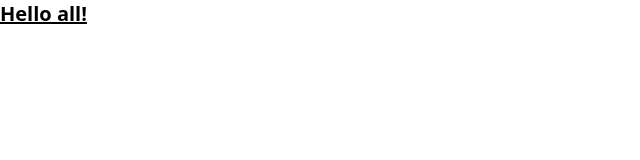
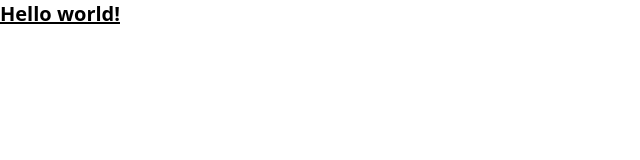
Before and after one commit to Jo-shua09/Real-estate-website, a React (Vite) app: page / in a window 1280 px wide. Shown: the top 160 px of the page, without its empty margins (0-640 px from the left). Built offline with nearby package versions, Linux system fonts and the light colour scheme.

Commit message:
first commit

```diff
--- a/src/App.jsx
+++ b/src/App.jsx
@@ -1,7 +1,7 @@
 function App() {
   return (
     <div>
-      <h1 className="text-xl font-extrabold underline">Hello all!</h1>
+      <h1 className="text-xl font-extrabold underline">Hello world!</h1>
     </div>
   );
 }
```
